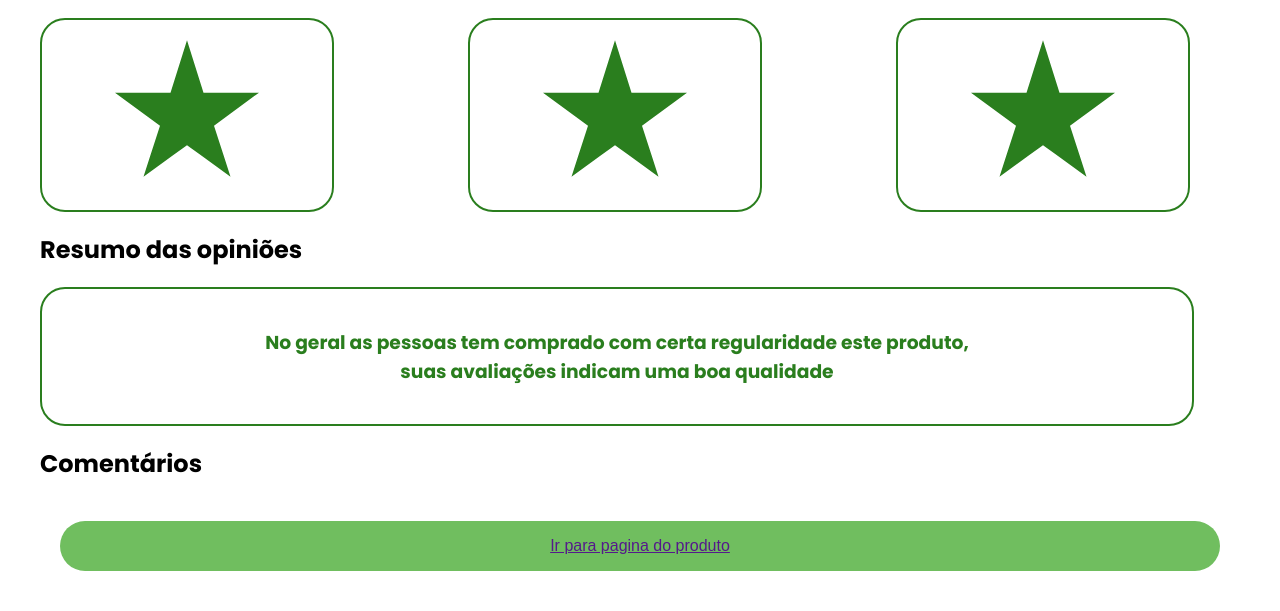
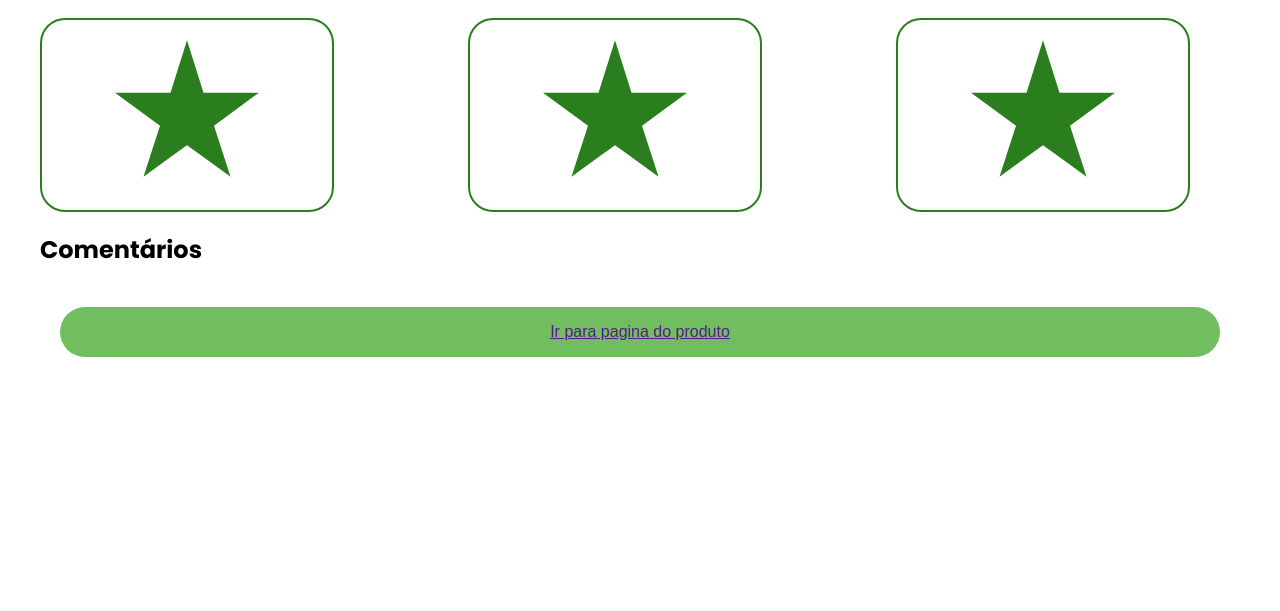
Before and after one commit to MatheusMikio/Projeto-Django, a Django app: template produtos/templates/produto.html in a window 1280 px wide. Shown: the part 354-965 px from the top of the page. After the commit the page ends 711 px from the top, so only its background shows below. Run offline with Django 5.2, Linux system fonts and the light colour scheme; the template is opened without the code that fills it, so the values that code supplies are empty.

Commit message:
finalizado

```diff
--- a/produtos/templates/produto.html
+++ b/produtos/templates/produto.html
@@ -45,10 +45,7 @@
                 {%endfor%}
             </div>
         </div>
-        <h2>Resumo das opiniões</h2>
-        <div class="container-resumo">
-            <h3>No geral as pessoas tem comprado com certa regularidade este produto,<br> suas avaliações indicam uma boa qualidade</h3>
-        </div>
+
         <h2>Comentários</h2>
         <div class="container-comentarios">
 
```
